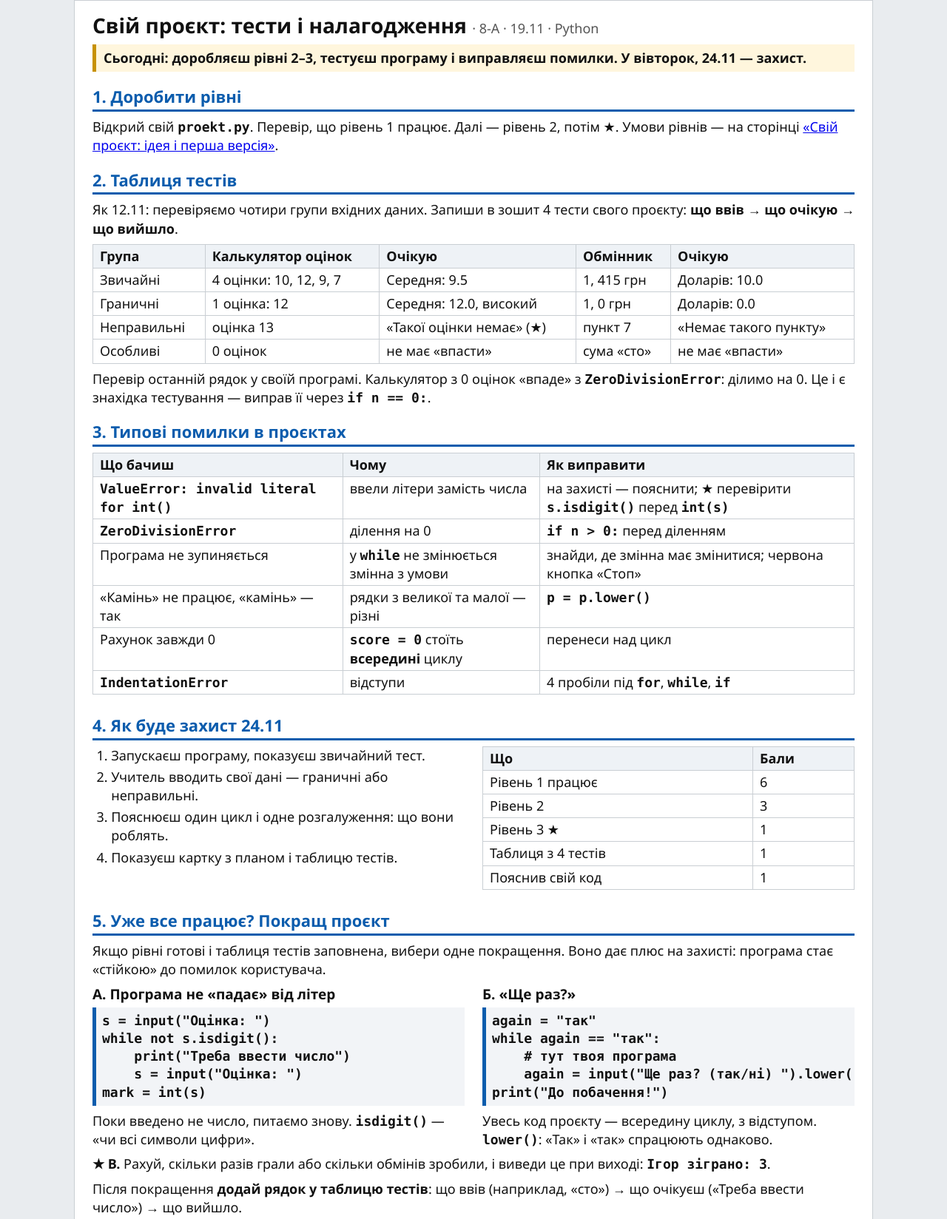
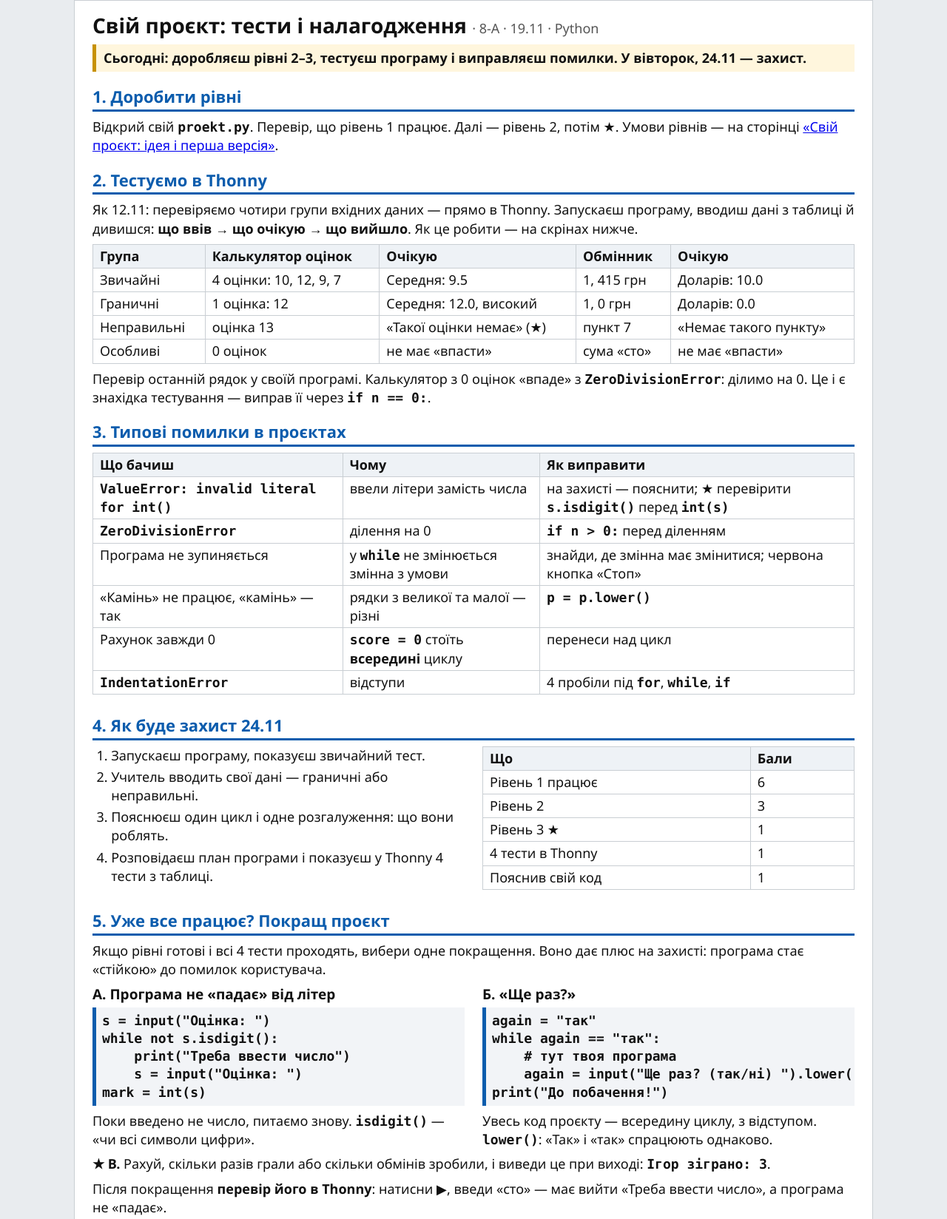
Before and after one commit to yuriihalas/it, a plain HTML site: page 8a-proekt-2.html in a window 1280 px wide. Shown: the part 12-1660 px from the top of the page at 74% size. Drawn offline with Linux system fonts and the light colour scheme.

Commit message:
8-А: без зошита — тести перевіряються в Thonny, оновлено захист і домашнє

```diff
--- a/8a-proekt-2.html
+++ b/8a-proekt-2.html
@@ -68,8 +68,8 @@
   </section>
 
   <section>
-    <h2>2. Таблиця тестів</h2>
-    <p>Як 12.11: перевіряємо чотири групи вхідних даних. Запиши в зошит 4 тести свого проєкту: <b>що ввів</b> → <b>що очікую</b> → <b>що вийшло</b>.</p>
+    <h2>2. Тестуємо в Thonny</h2>
+    <p>Як 12.11: перевіряємо чотири групи вхідних даних — прямо в Thonny. Запускаєш програму, вводиш дані з таблиці й дивишся: <b>що ввів</b> → <b>що очікую</b> → <b>що вийшло</b>. Як це робити — на скрінах нижче.</p>
     <div class="wrap"><table>
       <tr><th>Група</th><th>Калькулятор оцінок</th><th>Очікую</th><th>Обмінник</th><th>Очікую</th></tr>
       <tr><td>Звичайні</td><td>4 оцінки: 10, 12, 9, 7</td><td>Середня: 9.5</td><td>1, 415 грн</td><td>Доларів: 10.0</td></tr>
@@ -101,7 +101,7 @@
           <li>Запускаєш програму, показуєш звичайний тест.</li>
           <li>Учитель вводить свої дані — граничні або неправильні.</li>
           <li>Пояснюєш один цикл і одне розгалуження: що вони роблять.</li>
-          <li>Показуєш картку з планом і таблицю тестів.</li>
+          <li>Розповідаєш план програми і показуєш у Thonny 4 тести з таблиці.</li>
         </ol>
       </div>
       <div class="wrap"><table>
@@ -109,7 +109,7 @@
         <tr><td>Рівень 1 працює</td><td>6</td></tr>
         <tr><td>Рівень 2</td><td>3</td></tr>
         <tr><td>Рівень 3 ★</td><td>1</td></tr>
-        <tr><td>Таблиця з 4 тестів</td><td>1</td></tr>
+        <tr><td>4 тести в Thonny</td><td>1</td></tr>
         <tr><td>Пояснив свій код</td><td>1</td></tr>
       </table></div>
     </div>
@@ -117,7 +117,7 @@
 
   <section>
     <h2>5. Уже все працює? Покращ проєкт</h2>
-    <p>Якщо рівні готові і таблиця тестів заповнена, вибери одне покращення. Воно дає плюс на захисті: програма стає «стійкою» до помилок користувача.</p>
+    <p>Якщо рівні готові і всі 4 тести проходять, вибери одне покращення. Воно дає плюс на захисті: програма стає «стійкою» до помилок користувача.</p>
     <div class="half">
       <div><h3>А. Програма не «падає» від літер</h3><pre>s = input(&quot;Оцінка: &quot;)
 while not s.isdigit():
@@ -131,7 +131,7 @@ while again == &quot;так&quot;:
 print(&quot;До побачення!&quot;)</pre><p>Увесь код проєкту — всередину циклу, з відступом. <code>lower()</code>: «Так» і «так» спрацюють однаково.</p></div>
     </div>
     <p><b>★ В.</b> Рахуй, скільки разів грали або скільки обмінів зробили, і виведи це при виході: <code>Ігор зіграно: 3</code>.</p>
-    <p>Після покращення <b>додай рядок у таблицю тестів</b>: що ввів (наприклад, «сто») → що очікуєш («Треба ввести число») → що вийшло.</p>
+    <p>Після покращення <b>перевір його в Thonny</b>: натисни ▶, введи «сто» — має вийти «Треба ввести число», а програма не «падає».</p>
   </section>
 
   <section>
@@ -143,7 +143,7 @@ print(&quot;До побачення!&quot;)</pre><p>Увесь код проєк
 
   <section>
     <h2>Домашнє завдання</h2>
-    <p>Записати план програми проєкту у 5–7 кроках і таблицю з 4 тестів. Підготуватися до захисту 24.11: принести зошит, файл <code>proekt.py</code> має бути на комп'ютері в класі або на флешці.</p>
+    <p>Підготуватися до захисту 24.11: файл <code>proekt.py</code> має бути на комп'ютері в класі або на флешці. Повтор, що роблять цикл і розгалуження у твоїй програмі — на захисті їх треба пояснити.</p>
   </section>
 </div>
 
```
Also changed, not shown: 8a-proekt-1.html (+1 -1 lines).
